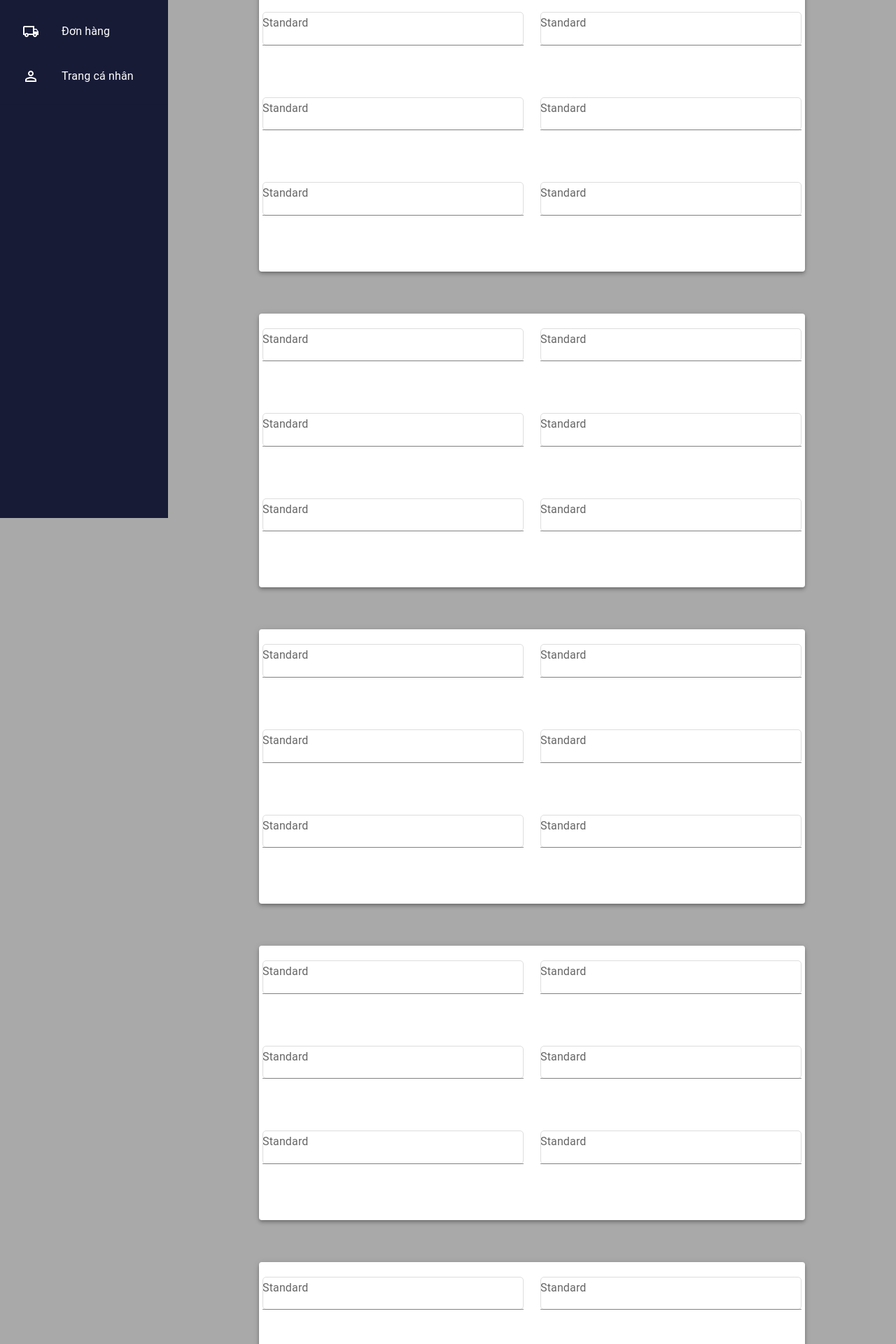
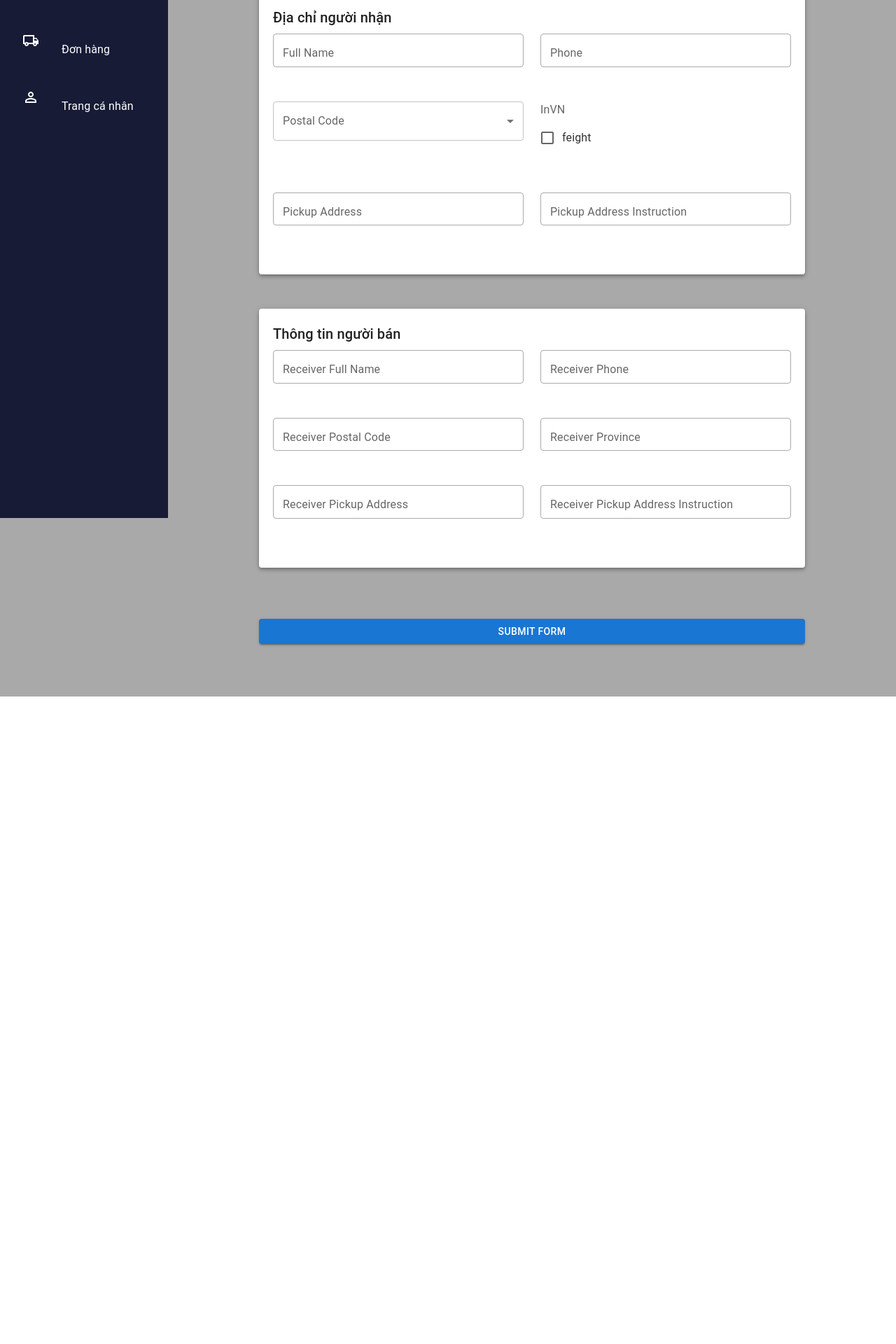
Before and after one commit to BuiMinhWin/SWP391-G3-3, a React (Vite) app: page /form in a window 1280 px wide. Shown: the part 60-1980 px from the top of the page at 70% size. After the commit the page ends 1055 px from the top, so only its background shows below. Built offline with nearby package versions, Linux system fonts and the light colour scheme.

Commit message:
addinng input component for later usage(button, checkbox,select, text

```diff
--- /dev/null
+++ b/src/components/FromUI/Button/index.jsx
@@ -0,0 +1,31 @@
+import React from 'react';
+import { useFormikContext } from 'formik';
+import { Button } from '@mui/material';
+
+const ButtonWrapper = ({
+  children,
+  ...otherProps
+}) => {
+  const { submitForm } = useFormikContext();
+
+  const handleSubmit = () => {
+    submitForm();
+  }
+
+  const configButton = {
+    variant: 'contained',
+    color: 'primary',
+    fullWidth: true,
+    onClick: handleSubmit
+  }
+
+  return (
+    <Button
+      {...configButton}
+    >
+      {children}
+    </Button>
+  );
+};
+
+export default ButtonWrapper;
--- /dev/null
+++ b/src/components/FromUI/Checkbox/index.jsx
@@ -0,0 +1,44 @@
+import React from "react";
+import {
+  Checkbox,
+  FormControl,
+  FormControlLabel,
+  FormGroup,
+  FormLabel,
+} from "@mui/material";
+import { useField, useFormikContext } from "formik";
+
+
+const CheckboxWrapper = ({ name, label, legend, ...otherProps }) => {
+  const { setFieldValue } = useFormikContext();
+  const [field, meta] = useField(name);
+
+  const handleChange = (evt) => {
+    const { checked } = evt.target;
+    setFieldValue(name, checked);
+  };
+
+  const configCheckbox = {
+    ...field,
+    onChange: handleChange,
+  };
+
+  const configFormControl = {};
+  if (meta && meta.touched && meta.error) {
+    configFormControl.error = true;
+  }
+
+  return (
+    <FormControl {...configFormControl}>
+      <FormLabel component="legend">{legend}</FormLabel>
+      <FormGroup>
+        <FormControlLabel
+          control={<Checkbox {...configCheckbox} />}
+          label={label}
+        />
+      </FormGroup>
+    </FormControl>
+  );
+};
+
+export default CheckboxWrapper;
--- a/src/components/FromUI/Textfield/index.jsx
+++ b/src/components/FromUI/Textfield/index.jsx
@@ -1,20 +1,28 @@
-import React from "react";
-import { TextField } from "@mui/material";
-import { useField } from "formik";
+import React from 'react';
+import { useField } from 'formik';
+import { TextField } from '@mui/material'; // Correct component for a form text field
 
-const TextfieldWrapper = ({ name, ...otherProps }) => {
-  const [field, mata] = useField(name);
+const TextfieldWrapper = ({
+  name,
+  ...otherProps
+}) => {
+  const [field, meta] = useField(name); // Fixed 'mata' to 'meta'
+
   const configTextfield = {
     ...field,
     ...otherProps,
     fullWidth: true,
-    variant: "outlined",
+    variant: 'outlined'
   };
-  if (mata && mata.touch && mata.error) {
+
+  if (meta && meta.touched && meta.error) {
     configTextfield.error = true;
-    configTextfield.helperText = mata.error;
+    configTextfield.helperText = meta.error;
   }
-  return <TextField {...configTextfield} />;
+
+  return (
+    <TextField {...configTextfield} /> // Correct component usage
+  );
 };
 
 export default TextfieldWrapper;
--- a/src/components/OrderForm/OrderForm.jsx
+++ b/src/components/OrderForm/OrderForm.jsx
@@ -1,340 +1,155 @@
-import { Box, Grid2, Paper, TextField, Typography } from "@mui/material";
+import { Box, Grid, Paper, Typography} from "@mui/material";
 import { Formik, Form } from "formik";
 import * as Yup from "yup";
 import SideBar from "../SideBar/SideBar";
-import Select from '../FromUI/Select'
-// import TextField from '../FromUI/Textfield'
+import TextField from "../FromUI/Textfield";
+import Select from "../FromUI/Select/index";
+import contries from "../../data/countries.json";
+import Checkbox from "../FromUI/Checkbox"
+import Button from "../FromUI/Button"
 
+const INITIAL_FORM_STATE = {
+  fullName: "",
+  phone: "",
+  postalCode: "",
+  province: "",
+  pickupAdress: "",
+  pickupAdressInstruction: "",
+  receiverFullName: "",
+  receiverPhone: "",
+  receiverPostalCode: "",
+  receiverProvince: "",
+  receiverPickupAdress: "",
+  receiverpickupAdressInstruction: "",
+  feight: false
+};
 
-const INITIAL_FROM_STATE = {
-  fullName:'',
-  phone:'',
-  postalCode:'',
-  province:'',
-  pickupAdress:'',
-  pickupAdressInstruction:'',
-
-  receiverFullName:'',
-  receiverPhone:'',
-  receiverPostalCode:'',
-  receiverProvince:'',
-  receiverPickupAdress:'',
-  receiverpickupAdressInstruction:'',
-
-  typeOfFish:'',
-  weight:'',
-  quantity:'',
-  sellerNote:'',
-  feight:'',
-  discount:'',
-  totalAmount:''
-};
 const FORM_VALIDATION = Yup.object().shape({
-  fullName:Yup.string().required('Vui lòng không để trống'),
-
-
+  fullName: Yup.string().required("Vui lòng không để trống"),
+  phone: Yup.string().required("Vui lòng không để trống"),
+  postalCode: Yup.string().required("Vui lòng không để trống"),
+  freight: Yup.boolean().oneOf([true], "Must be selected").required("Must select"),
 });
 
 const OrderForm = () => {
   return (
     <Formik
-      initialValues={{ ...INITIAL_FROM_STATE }}
+      initialValues={{ ...INITIAL_FORM_STATE }}
       validationSchema={FORM_VALIDATION}
       onSubmit={(values) => {
         console.log(values);
       }}
     >
+      {({ handleSubmit }) => (
+        <Form onSubmit={handleSubmit}>
           <Box
-        sx={{ display: "flex", backgroundColor: "darkgray", height: "100%" }}
+            sx={{
+              display: "flex",
+              backgroundColor: "darkgray",
+              height: "100%",
+            }}
           >
             {/* SideBar */}
-
             <Box flex={1}>
               <SideBar />
             </Box>
 
             <Box display={"flex"} flex={11} flexDirection={"column"}>
               {/* Header */}
-          <Box>Reservation for header </Box>
+              <Box>Reservation for header</Box>
 
               {/* Content */}
-          <Box display={"flex"} flexDirection={"column"}>
               <Box
                 display={"flex"}
-              justifyContent={"center"}
                 flexDirection={"column"}
-              gap={"60px"}
+                gap={3}
                 padding={"0 130px"}
               >
-              <Paper elevation={4} sx={{ padding: "5px" }}>
-                <Form>
-                  <Typography variant="h6">Địa chỉ người nhận</Typography>
-                  <Grid2
-                    container
-                    rowSpacing={1}
-                    columnSpacing={{ xs: 1, sm: 2, md: 3 }}
-                  >
-                    <Grid2 size={6}>
+                {/* Paper 1: Receiver Information */}
+                <Paper elevation={4} sx={{ padding: "20px" }}>
+                  <Typography variant="h6" gutterBottom>
+                    Địa chỉ người nhận
+                  </Typography>
+                  <Grid container spacing={3}>
+                    <Grid item xs={6}>
+                      <TextField name="fullName" label="Full Name" />
+                    </Grid>
+                    <Grid item xs={6}>
+                      <TextField name="phone" label="Phone" />
+                    </Grid>
+                    <Grid item xs={6}>
+                      <Select
+                        name="postalCode"
+                        label="Postal Code"
+                        options={contries}
+                      />
+                    </Grid>
+                    <Grid item xs={6}>
+                      <Checkbox name="freight" legend = "InVN" label="feight" />
+                    </Grid>
+                    <Grid item xs={6}>
+                      <TextField name="pickupAdress" label="Pickup Address" />
+                    </Grid>
+                    <Grid item xs={6}>
                       <TextField
-                        fullWidth
-                        label="Standard"
-                        variant="standard"
+                        name="pickupAdressInstruction"
+                        label="Pickup Address Instruction"
                       />
-                    </Grid2>
-                    <Grid2 size={6}>
+                    </Grid>
+                  </Grid>
+                </Paper>
+
+                {/* Paper 2: Sender Information */}
+                <Paper elevation={4} sx={{ padding: "20px" }}>
+                  <Typography variant="h6" gutterBottom>
+                    Thông tin người bán
+                  </Typography>
+                  <Grid container spacing={3}>
+                    <Grid item xs={6}>
                       <TextField
-                        fullWidth
-                        label="Standard"
-                        variant="standard"
+                        name="receiverFullName"
+                        label="Receiver Full Name"
                       />
-                    </Grid2>
-                    <Grid2 size={6}>
+                    </Grid>
+                    <Grid item xs={6}>
+                      <TextField name="receiverPhone" label="Receiver Phone" />
+                    </Grid>
+                    <Grid item xs={6}>
                       <TextField
-                        fullWidth
-                        label="Standard"
-                        variant="standard"
+                        name="receiverPostalCode"
+                        label="Receiver Postal Code"
                       />
-                    </Grid2>
-                    <Grid2 size={6}>
+                    </Grid>
+                    <Grid item xs={6}>
                       <TextField
-                        fullWidth
-                        label="Standard"
-                        variant="standard"
+                        name="receiverProvince"
+                        label="Receiver Province"
                       />
-                    </Grid2>
-                    <Grid2 size={6}>
+                    </Grid>
+                    <Grid item xs={6}>
                       <TextField
-                        fullWidth
-                        label="Standard"
-                        variant="standard"
+                        name="receiverPickupAdress"
+                        label="Receiver Pickup Address"
                       />
-                    </Grid2>
-                    <Grid2 size={6}>
+                    </Grid>
+                    <Grid item xs={6}>
                       <TextField
-                        fullWidth
-                        label="Standard"
-                        variant="standard"
+                        name="receiverpickupAdressInstruction"
+                        label="Receiver Pickup Address Instruction"
                       />
-                    </Grid2>
-                  </Grid2>
-                </Form>
+                    </Grid>
+                  </Grid>
                 </Paper>
-              <Paper elevation={4} sx={{ padding: "5px" }}>
-                <Form>
-                  <Grid2
-                    container
-                    rowSpacing={1}
-                    columnSpacing={{ xs: 1, sm: 2, md: 3 }}
-                  >
-                    <Grid2 size={6}>
-                      <TextField
-                        fullWidth
-                        label="Standard"
-                        variant="standard"
-                      />
-                    </Grid2>
-                    <Grid2 size={6}>
-                      <TextField
-                        fullWidth
-                        label="Standard"
-                        variant="standard"
-                      />
-                    </Grid2>
-                    <Grid2 size={6}>
-                      <TextField
-                        fullWidth
-                        label="Standard"
-                        variant="standard"
-                      />
-                    </Grid2>
-                    <Grid2 size={6}>
-                      <TextField
-                        fullWidth
-                        label="Standard"
-                        variant="standard"
-                      />
-                    </Grid2>
-                    <Grid2 size={6}>
-                      <TextField
-                        fullWidth
-                        label="Standard"
-                        variant="standard"
-                      />
-                    </Grid2>
-                    <Grid2 size={6}>
-                      <TextField
-                        fullWidth
-                        label="Standard"
-                        variant="standard"
-                      />
-                    </Grid2>
-                  </Grid2>
-                </Form>
-              </Paper>
-              <Paper elevation={4} sx={{ padding: "5px" }}>
-                <Form>
-                  <Grid2
-                    container
-                    rowSpacing={1}
-                    columnSpacing={{ xs: 1, sm: 2, md: 3 }}
-                  >
-                    <Grid2 size={6}>
-                      <TextField
-                        fullWidth
-                        label="Standard"
-                        variant="standard"
-                      />
-                    </Grid2>
-                    <Grid2 size={6}>
-                      <TextField
-                        fullWidth
-                        label="Standard"
-                        variant="standard"
-                      />
-                    </Grid2>
-                    <Grid2 size={6}>
-                      <TextField
-                        fullWidth
-                        label="Standard"
-                        variant="standard"
-                      />
-                    </Grid2>
-                    <Grid2 size={6}>
-                      <TextField
-                        fullWidth
-                        label="Standard"
-                        variant="standard"
-                      />
-                    </Grid2>
-                    <Grid2 size={6}>
-                      <TextField
-                        fullWidth
-                        label="Standard"
-                        variant="standard"
-                      />
-                    </Grid2>
-                    <Grid2 size={6}>
-                      <TextField
-                        fullWidth
-                        label="Standard"
-                        variant="standard"
-                      />
-                    </Grid2>
-                  </Grid2>
-                </Form>
-              </Paper>
-              <Paper elevation={4} sx={{ padding: "5px" }}>
-                <Form>
-                  <Grid2
-                    container
-                    rowSpacing={1}
-                    columnSpacing={{ xs: 1, sm: 2, md: 3 }}
-                  >
-                    <Grid2 size={6}>
-                      <TextField
-                        fullWidth
-                        label="Standard"
-                        variant="standard"
-                      />
-                    </Grid2>
-                    <Grid2 size={6}>
-                      <TextField
-                        fullWidth
-                        label="Standard"
-                        variant="standard"
-                      />
-                    </Grid2>
-                    <Grid2 size={6}>
-                      <TextField
-                        fullWidth
-                        label="Standard"
-                        variant="standard"
-                      />
-                    </Grid2>
-                    <Grid2 size={6}>
-                      <TextField
-                        fullWidth
-                        label="Standard"
-                        variant="standard"
-                      />
-                    </Grid2>
-                    <Grid2 size={6}>
-                      <TextField
-                        fullWidth
-                        label="Standard"
-                        variant="standard"
-                      />
-                    </Grid2>
-                    <Grid2 size={6}>
-                      <TextField
-                        fullWidth
-                        label="Standard"
-                        variant="standard"
-                      />
-                    </Grid2>
-                  </Grid2>
-                </Form>
-              </Paper>
-              <Paper elevation={4} sx={{ padding: "5px" }}>
-                <Form>
-                  <Grid2
-                    container
-                    rowSpacing={1}
-                    columnSpacing={{ xs: 1, sm: 2, md: 3 }}
-                  >
-                    <Grid2 size={6}>
-                      <TextField
-                        fullWidth
-                        label="Standard"
-                        variant="standard"
-                      />
-                    </Grid2>
-                    <Grid2 size={6}>
-                      <TextField
-                        fullWidth
-                        label="Standard"
-                        variant="standard"
-                      />
-                    </Grid2>
-                    <Grid2 size={6}>
-                      <TextField
-                        fullWidth
-                        label="Standard"
-                        variant="standard"
-                      />
-                    </Grid2>
-                    <Grid2 size={6}>
-                      <TextField
-                        fullWidth
-                        label="Standard"
-                        variant="standard"
-                      />
-                    </Grid2>
-                    <Grid2 size={6}>
-                      <TextField
-                        fullWidth
-                        label="Standard"
-                        variant="standard"
-                      />
-                    </Grid2>
-                    <Grid2 size={6}>
-                      <TextField
-                        fullWidth
-                        label="Standard"
-                        variant="standard"
-                      />
-                    </Grid2>
-                  </Grid2>
-                </Form>
-              </Paper>
-            </Box>
-            <Box>Hello</Box>
-            <Box>Hello</Box>
-            <Box>Hello</Box>
-            <Box>Hello</Box>
+
+                {/* Submit Button */}
+                <Box mt={3}>
+                    <Button>Submit Form</Button>
                 </Box>
               </Box>
             </Box>
+          </Box>
+        </Form>
+      )}
     </Formik>
   );
 };
```
Also changed, not shown: src/components/FromUI/Select/index.jsx (+14 -11 lines). Lines whose indentation alone changed are shown as unchanged.
